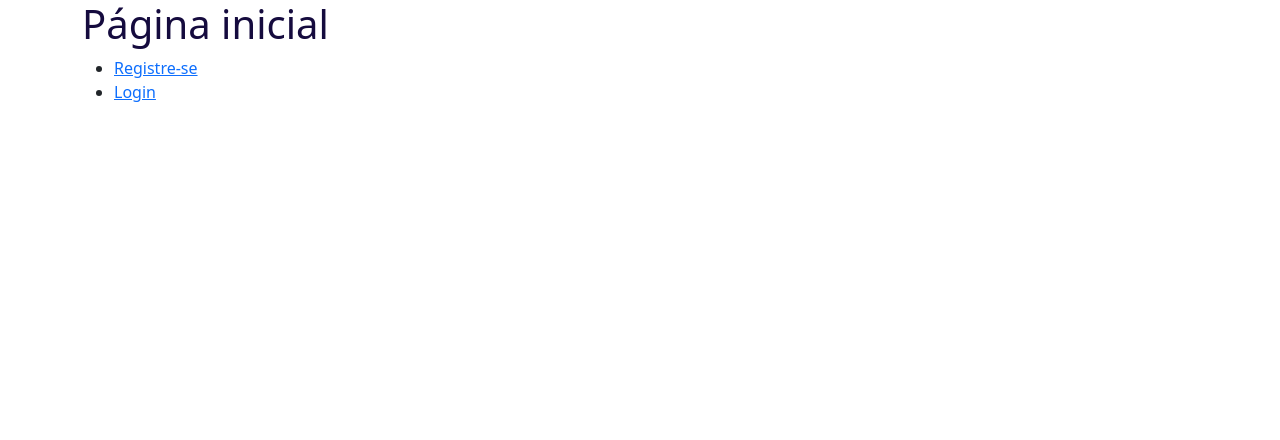
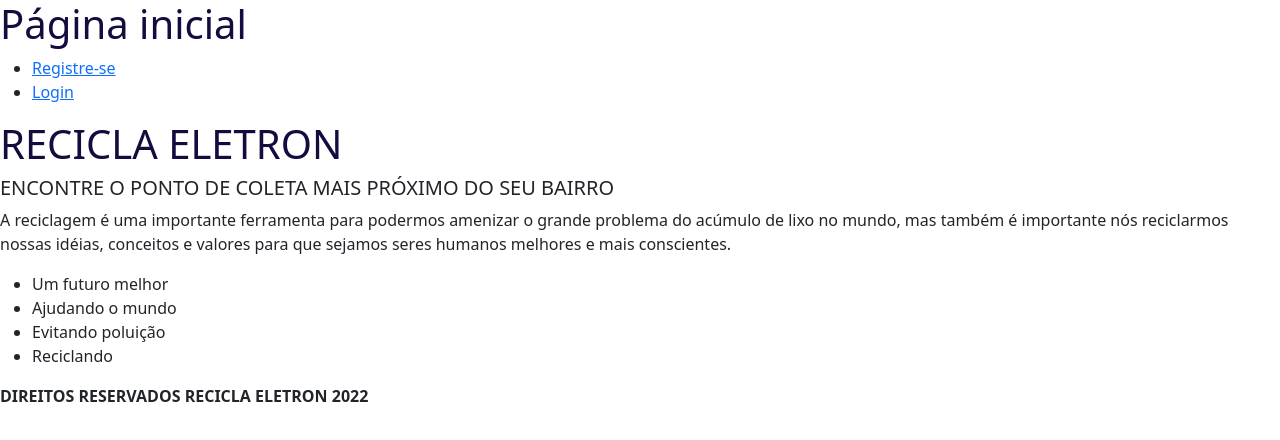
Before and after one commit to GeCardoso01/ProjetoIntegradorIIUNIVESP, a React (Create React App) app in the folder client/pi2_univesp_taquaral/: page / in a window 1280 px wide. Shown: the top 440 px of the page. Built offline with nearby package versions, Linux system fonts and the light colour scheme.

Commit message:
Update index.jsx
ANDAMENTO DO HTML BÁSICO

```diff
--- a/client/pi2_univesp_taquaral/src/pages/Main/index.jsx
+++ b/client/pi2_univesp_taquaral/src/pages/Main/index.jsx
@@ -10,8 +10,9 @@ import "../../App.css"
 
 function Main() {
     return (
-        <Container>
-            <Link className="link" to="/"> <h1> Página inicial </h1></Link>
+        <body class="INDEX">
+            <Link class="link" to="/"> <h1> Página inicial </h1></Link>
+
             <ul>
                 <li>
                     <Link to="/form"> Registre-se </Link>
@@ -20,7 +21,46 @@ function Main() {
                     <Link to="/login"> Login </Link>
                 </li>
             </ul>
-        </Container>
+            <section class="u-align-center u-clearfix u-section-1" id="sec-e7af">
+      <div class="u-clearfix u-sheet u-sheet-1">
+	    <h1 class="u-text u-text-default u-text-2">RECICLA ELETRON</h1>
+
+        <h5 class="u-text u-text-default u-text-1"> ENCONTRE O PONTO DE COLETA MAIS PRÓXIMO DO SEU BAIRRO</h5>
+        <p class="u-text u-text-3"> A reciclagem é uma importante ferramenta para podermos amenizar o grande problema do acúmulo de lixo no mundo, mas também é importante nós reciclarmos nossas idéias, conceitos e valores para que sejamos seres humanos melhores e mais conscientes.</p>
+      </div>
+    </section>
+    <div class="TabControl">
+	<div id="header">
+		<ul class="abas">
+			<li>
+				<div class="aba">
+					<span>Um futuro melhor</span>
+				</div>
+			</li>
+			<li>
+				<div class="aba">
+					<span>Ajudando o mundo</span>
+				</div>
+			</li>
+			<li>
+				<div class="aba">
+					<span>Evitando poluição</span>
+				</div>
+			</li>
+			<li>
+				<div class="aba">
+					<span>Reciclando</span>
+				</div>
+			</li>
+		</ul>
+	</div>
+	<div id="content">
+		<div class="conteudo">
+		<b>DIREITOS RESERVADOS RECICLA ELETRON 2022</b>
+		</div>
+	</div>
+</div>
+        </body>
 
     )
 }
```
